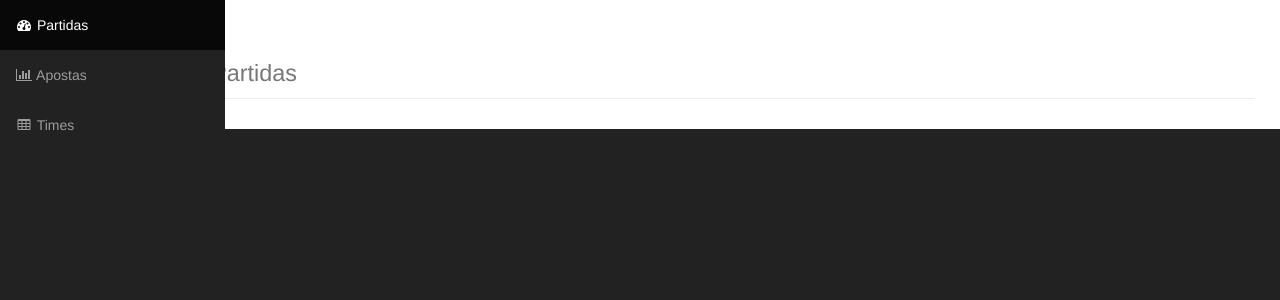
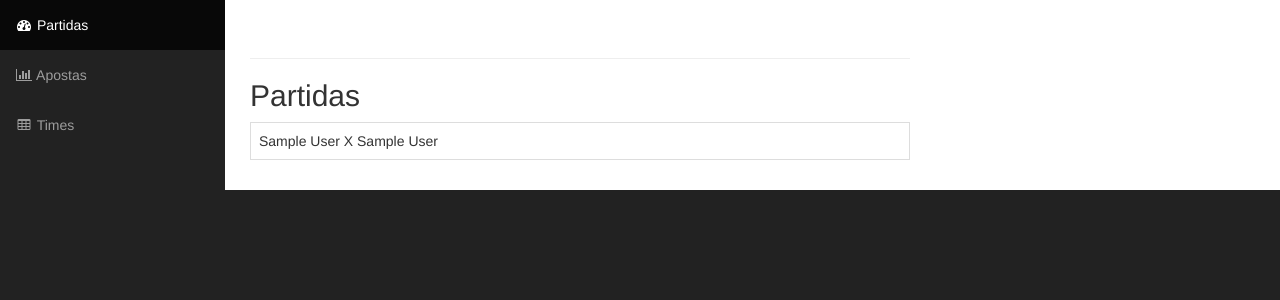
Before and after one commit to EliakinCosta/BolaoApostas, a Django app: a page that uses bolaoapostas/contas/templates/contas/base.html in a window 1280 px wide. Shown: the part 51-351 px from the top of the page. Run offline with Django 3.2, Linux system fonts and the light colour scheme; a user stored in the database is signed in; tables that the repository leaves empty hold one stand-in row (values such as "Sample post"); some libraries are stand-ins or nearby versions.

Commit message:
Lista de Partidas na tela inicial

```diff
--- a/bolaoapostas/administracao/templates/administracao/base.html
+++ b/bolaoapostas/administracao/templates/administracao/base.html
@@ -83,10 +83,6 @@
         <div class="col-lg-12 text-center">
             <h1>Aqui vamos colocar as informações do site</h1>
             <p class="lead">Este template é estendido apenas pelo login e sobre!</p>
-            <ul class="list-unstyled">
-                <li>Bootstrap v3.3.6</li>
-                <li>jQuery v1.11.1</li>
-            </ul>
         </div>
     </div>
     <!-- /.row -->
--- a/bolaoapostas/contas/templates/contas/base.html
+++ b/bolaoapostas/contas/templates/contas/base.html
@@ -85,11 +85,13 @@
             </div>
             <!-- /.navbar-collapse -->
         </nav>
+
+        <div>
+            {% block content %}
+
+            {% endblock %}
+        </div>
     </div>
-
-    {% block content %}
-
-    {% endblock %}
     <!-- jQuery -->
     <script src="{% static 'js/jquery.js' %}"></script>
 
--- a/bolaoapostas/contas/templates/contas/partidas.html
+++ b/bolaoapostas/contas/templates/contas/partidas.html
@@ -7,10 +7,18 @@
 
         <!-- Page Heading -->
         <div class="row">
-            <div class="col-lg-12">
+            <div class="col-lg-8">
                 <h1 class="page-header">
-                    Dashboard
-                    <small>Partidas</small>
+                    <h2>Partidas</h2>
+                    <div class="div-table">
+                        <table class="table table-bordered">
+                            {% for partida in partidas %}
+                            <tr>
+                                <td>{{ partida }}</td>
+                            </tr>
+                            {% endfor %}
+                        </table>
+                    </div>
                 </h1>
             </div>
         </div>
--- a/bolaoapostas/contas/views.py
+++ b/bolaoapostas/contas/views.py
@@ -6,7 +6,8 @@
 @login_required
 def painel(request):
     template_name = 'contas/partidas.html'
-    return render(request, template_name, {'jogador':queryset_Jogador(request.user)})
+    partidas = Partida.objects.all()
+    return render(request, template_name, {'jogador':queryset_Jogador(request.user), 'partidas':partidas})
 
 def queryset_Jogador(usuario):
     lista_contem_jogador = Jogador.objects.all().filter(usuario=usuario).values()
```
